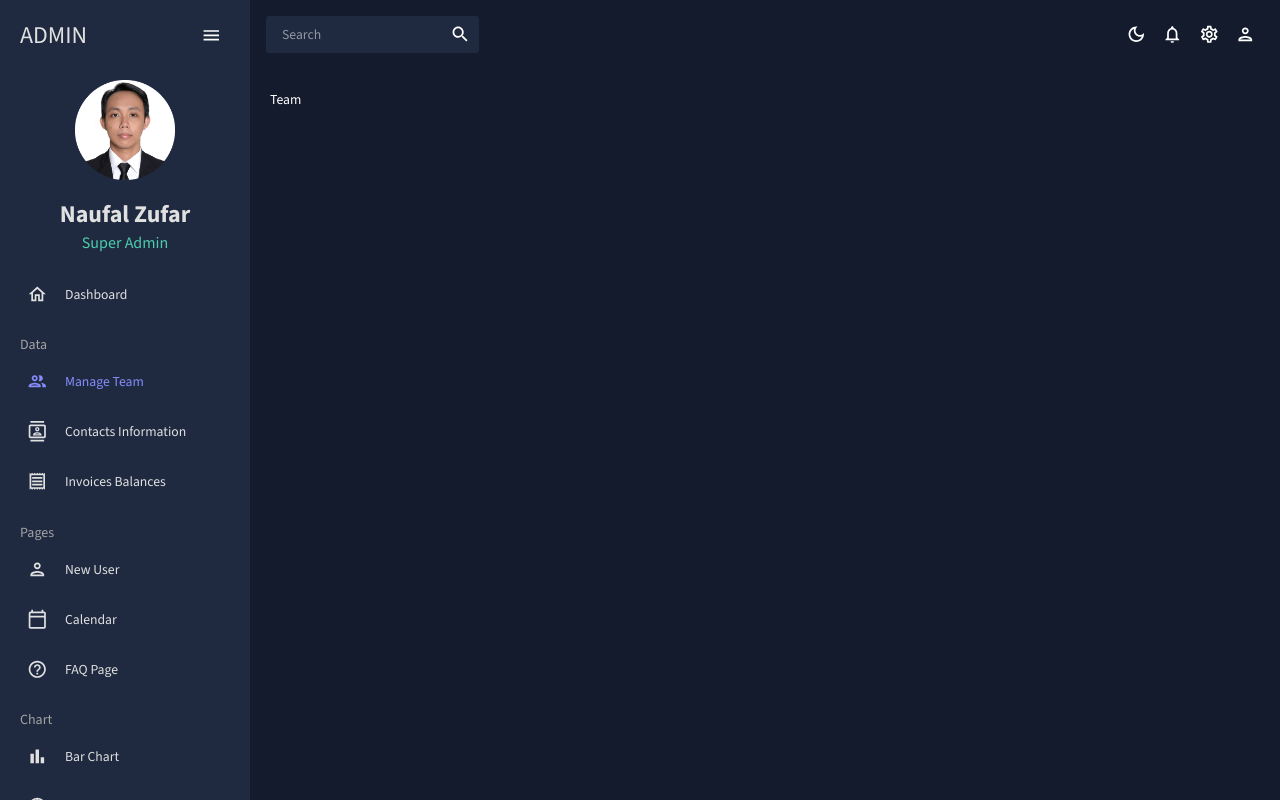
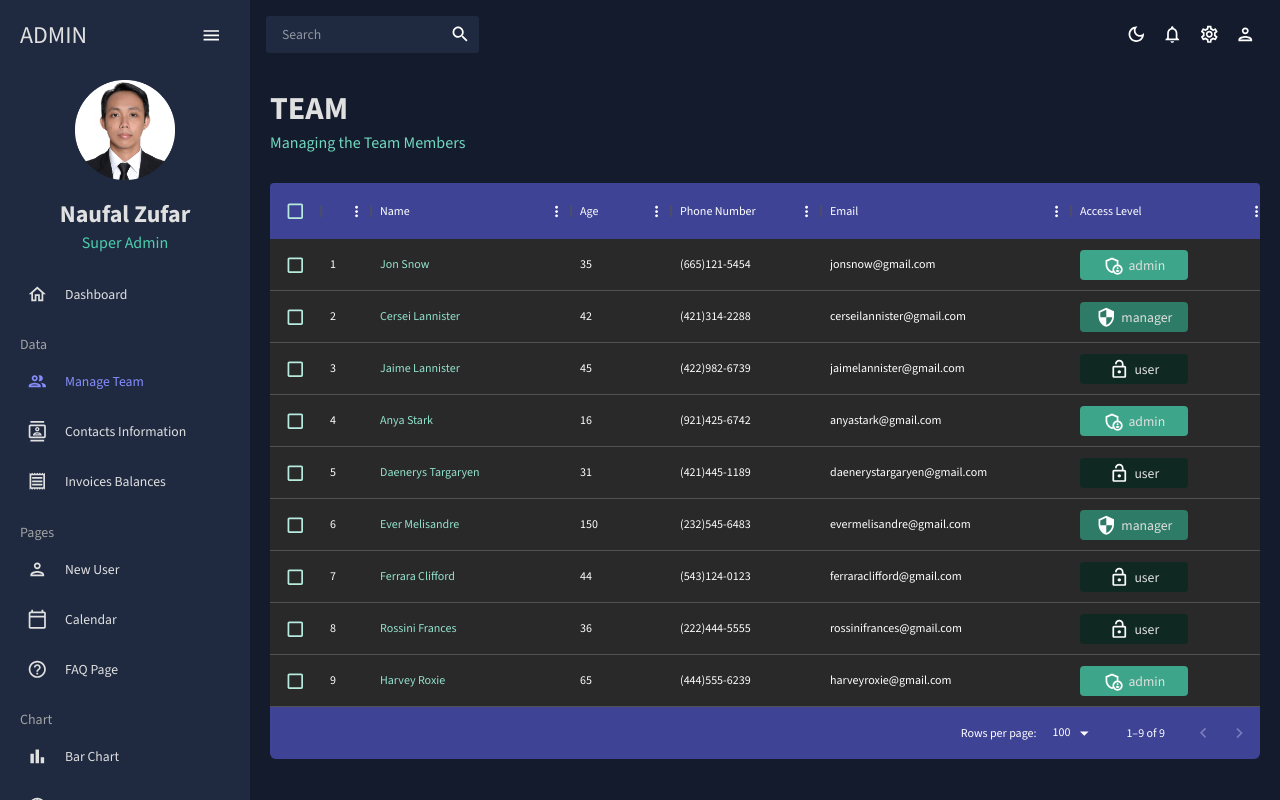
Before and after one commit to naufalzs/mui-admin-dashboard, a React (Vite) app: page /team in a window 1280 px wide. Built offline with nearby package versions, Linux system fonts and the light colour scheme.

Commit message:
feat: create page team, contacts, and invoices

```diff
--- a/src/components/page/contacts/index.jsx
+++ b/src/components/page/contacts/index.jsx
@@ -1,5 +1,56 @@
+import { Box } from "@mui/material";
+import { GridToolbar } from "@mui/x-data-grid";
+import { useTheme } from "@emotion/react";
+import { tokens } from "@/src/theme";
+
+import Header from "../../common/Header";
+import DataTable from "../../common/DataTable";
+
+import { mockDataContacts } from "@/src/data/mockData";
+
 export default function Contacts() {
+  const theme = useTheme();
+  const colors = tokens(theme.palette.mode);
+
+  // Define Columns
+  /** @type {import("@mui/x-data-grid").GridColDef} */
+  const columns = [
+    { field: "id", headerName: "ID", width: 50 },
+    { field: "registrarId", headerName: "Registrar ID", width: 150 },
+    {
+      field: "name",
+      headerName: "Name",
+      cellClassName: "tableCell--name",
+      flex: 1,
+      minWidth: 200,
+    },
+    { field: "age", headerName: "Age", width: 100 },
+    { field: "phone", headerName: "Phone Number", minWidth: 150 },
+    { field: "email", headerName: "Email", width: 250 },
+    { field: "address", headerName: "Address", flex: 1, minWidth: 250 },
+    { field: "city", headerName: "City", width: 100 },
+    { field: "zipCode", headerName: "Zip Code", width: 100 },
+  ];
+
   return (
-    <div>Contacts</div>
-  )
+    <Box>
+      <Header
+        title="contacts"
+        subtitle="List of Contacts for Future Reference"
+      />
+      <DataTable
+        rows={mockDataContacts}
+        columns={columns}
+        slots={{ toolbar: GridToolbar }}
+        sxProps={{
+          "& .tableCell--name": {
+            color: colors.greenAccent[300],
+          },
+          "& .MuiDataGrid-toolbarContainer .MuiButton-text": {
+            color: colors.grey[100],
+          }
+        }}
+      />
+    </Box>
+  );
 }
--- a/src/components/page/invoices/index.jsx
+++ b/src/components/page/invoices/index.jsx
@@ -1,5 +1,58 @@
+import { Box } from "@mui/material";
+import { useTheme } from "@emotion/react";
+import { tokens } from "@/src/theme";
+
+import Header from "../../common/Header";
+import DataTable from "../../common/DataTable";
+
+import { mockDataInvoices } from "@/src/data/mockData";
+
 export default function Invoices() {
+  const theme = useTheme();
+  const colors = tokens(theme.palette.mode);
+
+  // Define Columns
+  /** @type {import("@mui/x-data-grid").GridColDef} */
+  const columns = [
+    { field: "id", headerName: "ID", width: 50 },
+    {
+      field: "name",
+      headerName: "Name",
+      cellClassName: "tableCell--name",
+      flex: 1,
+      minWidth: 200,
+    },
+    { field: "phone", headerName: "Phone Number", minWidth: 150 },
+    { field: "email", headerName: "Email", width: 250 },
+    {
+      field: "cost",
+      headerName: "Cost",
+      cellClassName: "tableCell--cost",
+      valueFormatter: (params) => {
+        return `$${params.value}`;
+      },
+      width: 100,
+    },
+    { field: "date", headerName: "Date", width: 200 },
+  ];
+
   return (
-    <div>Invoices</div>
-  )
+    <Box>
+      <Header title="invoices" subtitle="List of Invoice Balances" />
+      <DataTable
+        checkboxSelection
+        rows={mockDataInvoices}
+        columns={columns}
+        sxProps={{
+          "& .tableCell--name": {
+            color: colors.greenAccent[300],
+          },
+          "& .tableCell--cost": {
+            color: colors.greenAccent[300],
+            fontWeight: "bold",
+          },
+        }}
+      />
+    </Box>
+  );
 }
--- a/src/components/page/team/index.jsx
+++ b/src/components/page/team/index.jsx
@@ -1,5 +1,96 @@
+import { Box, Typography } from "@mui/material";
+import { useTheme } from "@emotion/react";
+import { tokens } from "@/src/theme";
+import {
+  AdminPanelSettingsOutlined,
+  LockOpenOutlined,
+  SecurityOutlined,
+} from "@mui/icons-material";
+
+import Header from "../../common/Header";
+import DataTable from "../../common/DataTable";
+
+import { mockDataTeam } from "@/src/data/mockData";
+
 export default function Team() {
+  const theme = useTheme();
+  const colors = tokens(theme.palette.mode);
+
+  // Define Columns
+  /** @type {import("@mui/x-data-grid").GridColDef} */
+  const columns = [
+    { field: "id", headerName: "ID", width: 50 },
+    {
+      field: "name",
+      headerName: "Name",
+      cellClassName: "tableCell--name",
+      flex: 1,
+      minWidth: 200,
+    },
+    { field: "age", headerName: "Age", width: 100 },
+    { field: "phone", headerName: "Phone Number", minWidth: 150 },
+    { field: "email", headerName: "Email", width: 250 },
+    {
+      field: "accessLevel",
+      headerName: "Access Level",
+      minWidth: 200,
+      renderCell: ({ row }) => {
+        const access = row.access;
+
+        const btnTheme = () => {
+          switch (access) {
+            case "admin":
+              return {
+                backgroundColor: colors.greenAccent[600],
+                icon: <AdminPanelSettingsOutlined />,
+              };
+
+            case "manager":
+              return {
+                backgroundColor: colors.greenAccent[700],
+                icon: <SecurityOutlined />,
+              };
+
+            default:
+              return {
+                backgroundColor: colors.greenAccent[900],
+                icon: <LockOpenOutlined />,
+              };
+          }
+        };
+
+        return (
+          <Box
+            width="60%"
+            display="flex"
+            justifyContent="center"
+            borderRadius="4px"
+            p="5px"
+            bgcolor={btnTheme().backgroundColor}
+          >
+            {btnTheme().icon}
+            <Typography color={colors.grey[100]} sx={{ ml: "5px" }}>
+              {access}
+            </Typography>
+          </Box>
+        );
+      },
+    },
+  ];
+
   return (
-    <div>Team</div>
-  )
+    <Box>
+      <Header title="team" subtitle="Managing the Team Members" />
+      <DataTable
+        checkboxSelection
+        rows={mockDataTeam}
+        columns={columns}
+        sxProps={{
+          "& .tableCell--name": {
+            color: colors.greenAccent[300],
+          },
+        }}
+      />
+    </Box>
+  );
 }
```
